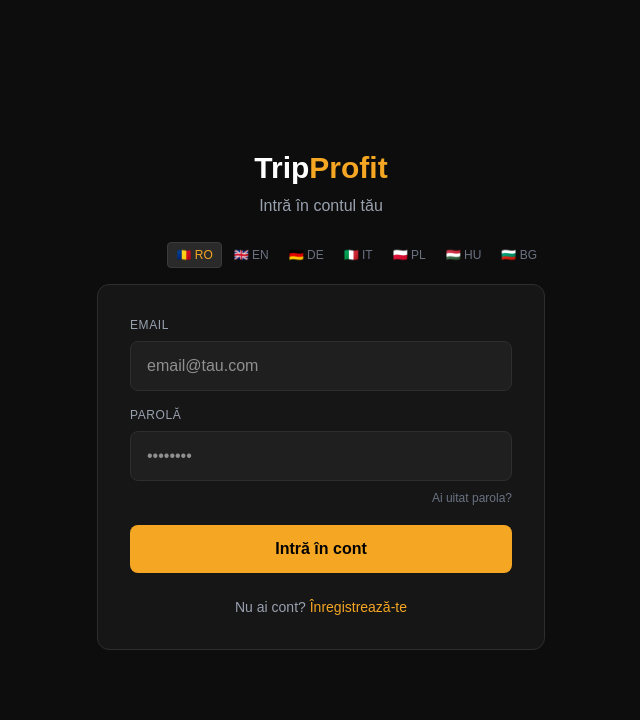
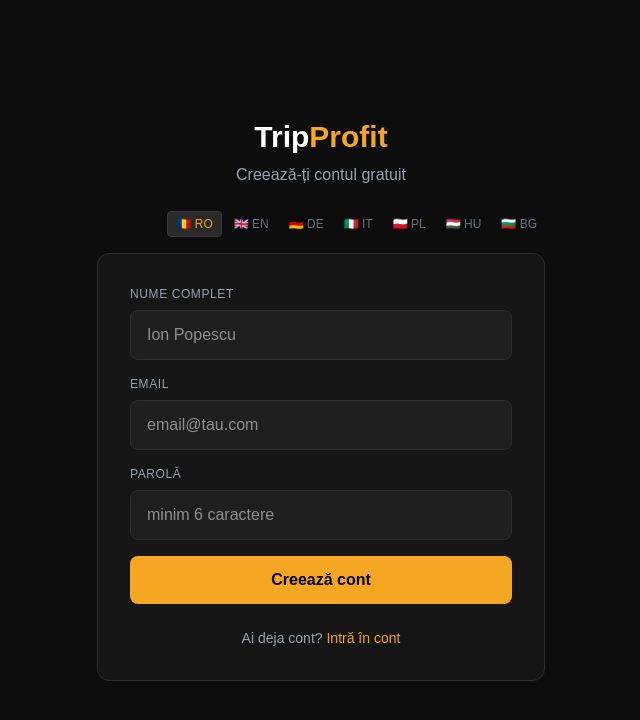
Before and after one commit to GabrielaH19/saas-boilerplate, a Next.js app: page /register in a window 1280 px wide. Shown: the top 720 px of the page, without its empty margins (319-959 px from the left). Built offline with nearby package versions, Linux system fonts and the light colour scheme; no server answers.

Commit message:
Fix register page

```diff
--- a/app/register/page.tsx
+++ b/app/register/page.tsx
@@ -1,30 +1,44 @@
 "use client";
 
 import { useState } from "react";
-import { signInWithEmailAndPassword } from "firebase/auth";
-import { auth } from "@/app/lib/firebase";
+import { createUserWithEmailAndPassword } from "firebase/auth";
+import { doc, setDoc } from "firebase/firestore";
+import { auth, db } from "@/app/lib/firebase";
 import { useRouter } from "next/navigation";
 import Link from "next/link";
 import { useLang } from "@/app/lib/LanguageContext";
 import LangSwitcher from "@/app/lib/LangSwitcher";
 
-export default function LoginPage() {
+export default function RegisterPage() {
   const [email, setEmail] = useState("");
   const [password, setPassword] = useState("");
+  const [name, setName] = useState("");
   const [error, setError] = useState("");
   const [loading, setLoading] = useState(false);
   const router = useRouter();
   const { tr } = useLang();
 
-  const handleLogin = async (e: React.FormEvent) => {
+  const handleRegister = async (e: React.FormEvent) => {
     e.preventDefault();
     setLoading(true);
     setError("");
     try {
-      await signInWithEmailAndPassword(auth, email, password);
+      const userCredential = await createUserWithEmailAndPassword(auth, email, password);
+      await setDoc(doc(db, "users", userCredential.user.uid), {
+        name,
+        email,
+        createdAt: new Date().toISOString(),
+        plan: "free",
+      });
       router.push("/dashboard");
     } catch (err: any) {
-      setError("Email sau parolă greșită.");
+      if (err.code === "auth/email-already-in-use") {
+        setError("Email-ul este deja folosit.");
+      } else if (err.code === "auth/weak-password") {
+        setError("Parola trebuie să aibă minim 6 caractere.");
+      } else {
+        setError("A apărut o eroare. Încearcă din nou.");
+      }
     } finally {
       setLoading(false);
     }
@@ -37,13 +51,19 @@ export default function LoginPage() {
           <h1 className="text-3xl font-bold text-white">
             Trip<span className="text-[#f5a623]">Profit</span>
           </h1>
-          <p className="text-gray-400 mt-2">{tr.loginTitle}</p>
+          <p className="text-gray-400 mt-2">{tr.registerTitle}</p>
         </div>
         <div className="flex justify-end mb-4">
           <LangSwitcher />
         </div>
         <div className="bg-[#161616] border border-[#2e2e2e] rounded-xl p-8">
-          <form onSubmit={handleLogin} className="space-y-4">
+          <form onSubmit={handleRegister} className="space-y-4">
+            <div>
+              <label className="block text-xs text-gray-400 uppercase tracking-wider mb-2">{tr.fullName}</label>
+              <input type="text" value={name} onChange={(e) => setName(e.target.value)}
+                className="w-full bg-[#1f1f1f] border border-[#2e2e2e] rounded-lg px-4 py-3 text-white focus:outline-none focus:border-[#f5a623]"
+                placeholder="Ion Popescu" required />
+            </div>
             <div>
               <label className="block text-xs text-gray-400 uppercase tracking-wider mb-2">{tr.email}</label>
               <input type="email" value={email} onChange={(e) => setEmail(e.target.value)}
@@ -54,22 +74,17 @@ export default function LoginPage() {
               <label className="block text-xs text-gray-400 uppercase tracking-wider mb-2">{tr.password}</label>
               <input type="password" value={password} onChange={(e) => setPassword(e.target.value)}
                 className="w-full bg-[#1f1f1f] border border-[#2e2e2e] rounded-lg px-4 py-3 text-white focus:outline-none focus:border-[#f5a623]"
-                placeholder="••••••••" required />
-              <div className="text-right mt-1">
-                <Link href="/forgot-password" className="text-xs text-gray-500 hover:text-[#f5a623]">
-                   {tr.forgotPassword}
-                </Link>
-              </div>
+                placeholder={tr.minChars} required />
             </div>
             {error && <p className="text-red-400 text-sm">{error}</p>}
             <button type="submit" disabled={loading}
               className="w-full bg-[#f5a623] text-black font-semibold py-3 rounded-lg hover:bg-[#e8951a] transition disabled:opacity-50">
-              {loading ? tr.loading : tr.loginBtn}
+              {loading ? tr.loading : tr.registerBtn}
             </button>
           </form>
           <p className="text-center text-gray-400 text-sm mt-6">
-            {tr.noAccount}{" "}
-            <Link href="/register" className="text-[#f5a623] hover:underline">{tr.signUp}</Link>
+            {tr.hasAccount}{" "}
+            <Link href="/login" className="text-[#f5a623] hover:underline">{tr.signIn}</Link>
           </p>
         </div>
       </div>
```
